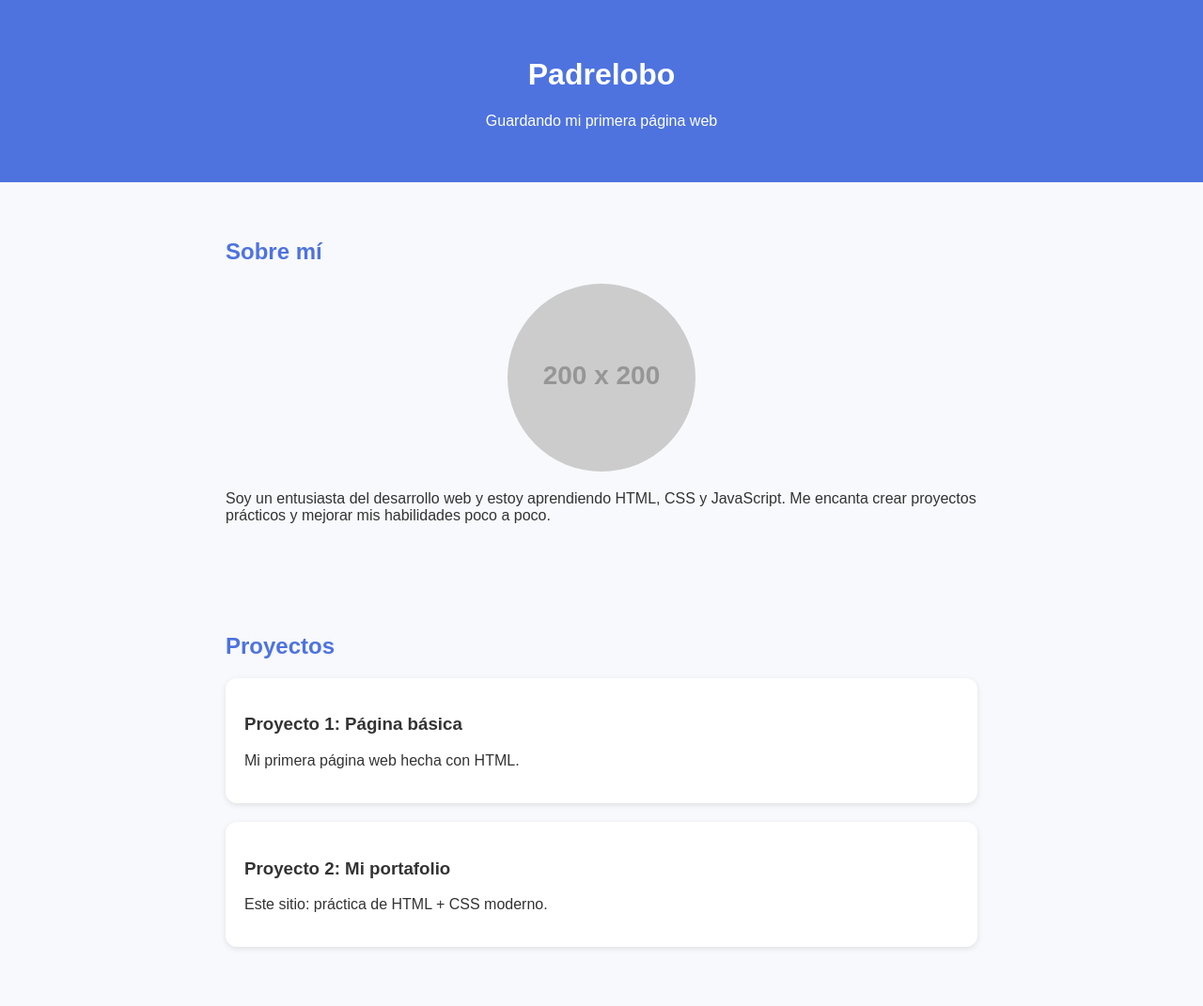
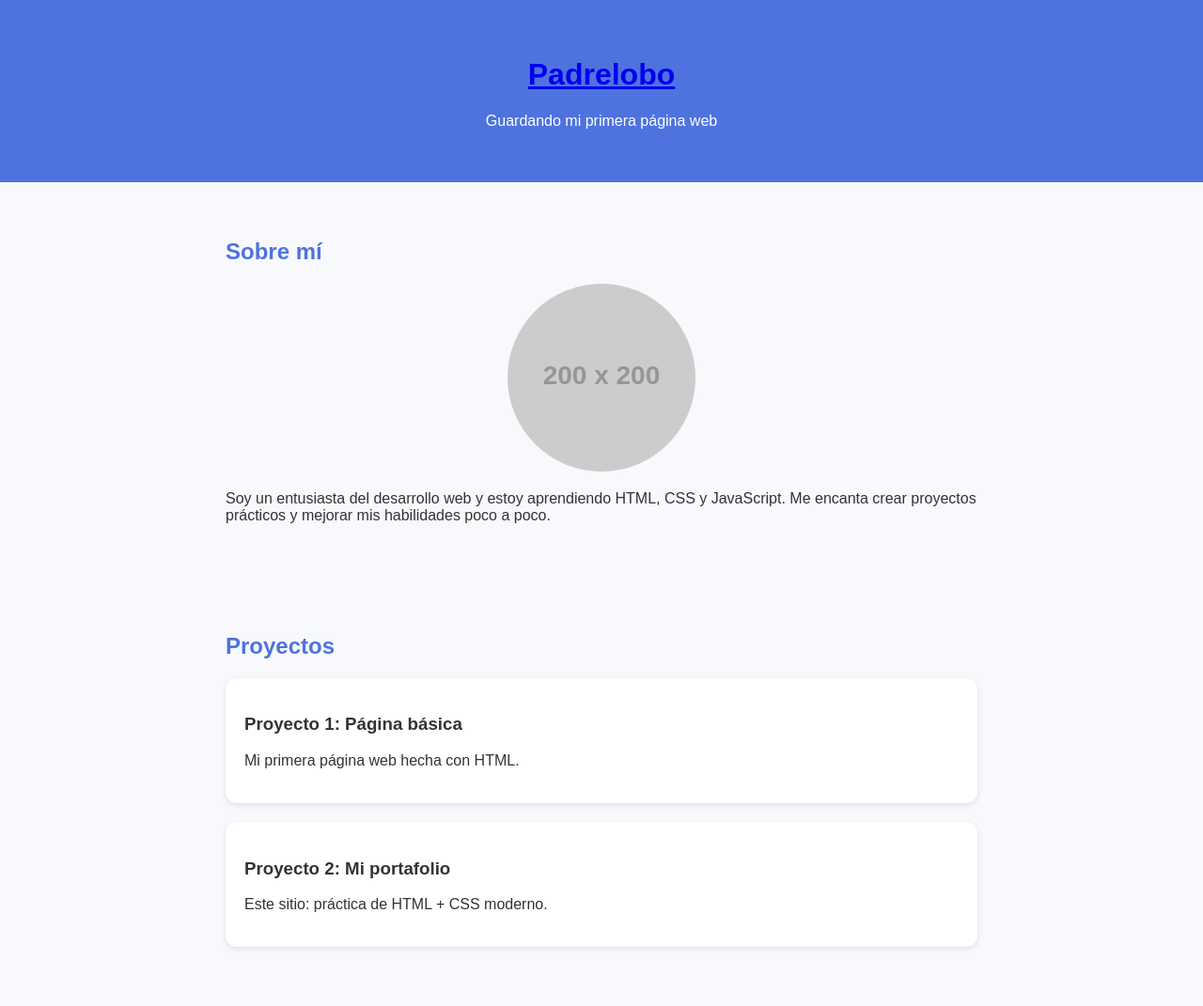
Before and after one commit to Padrelobo/Padrelobo, a plain HTML site: page index.html in a window 1280 px wide. Shown: the top 1071 px of the page at 94% size. Drawn offline with Linux system fonts and the light colour scheme; placeholder pictures from the web are drawn by us.

Commit message:
Actualizar index.html

```diff
--- a/index.html
+++ b/index.html
@@ -9,7 +9,8 @@
 <body>
 
     <header>
-        <h1>Padrelobo</h1>
+        <h1><a
+        href="Padrelobo.html"> Padrelobo<a></h1>
         <p>Guardando mi primera página web</p>
     </header>
 
```
